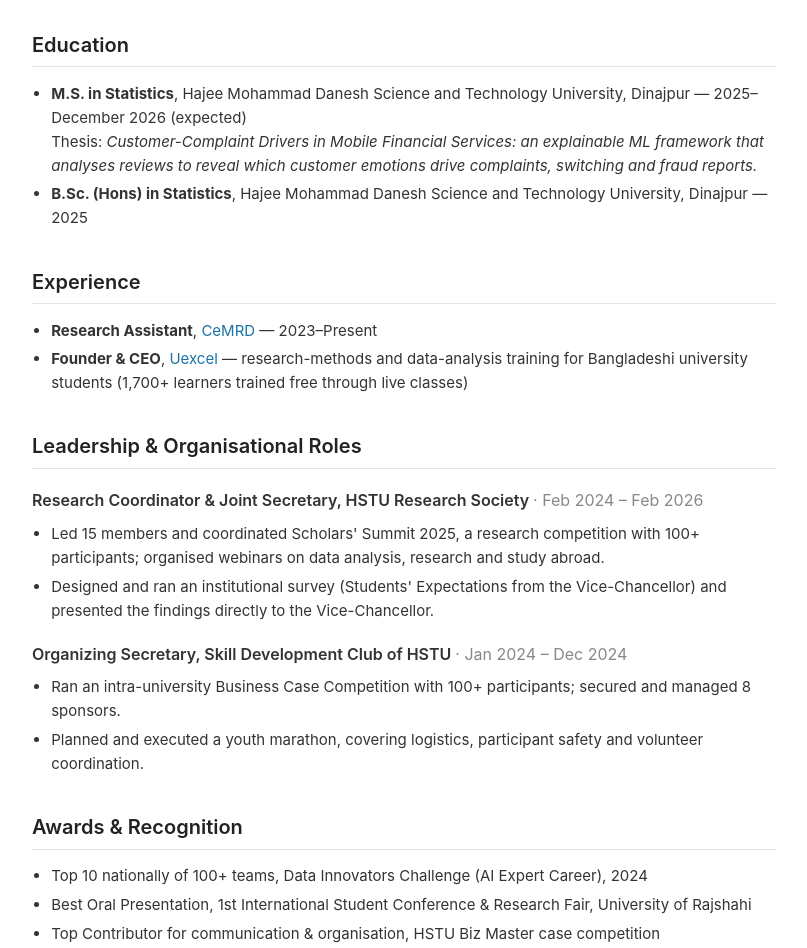
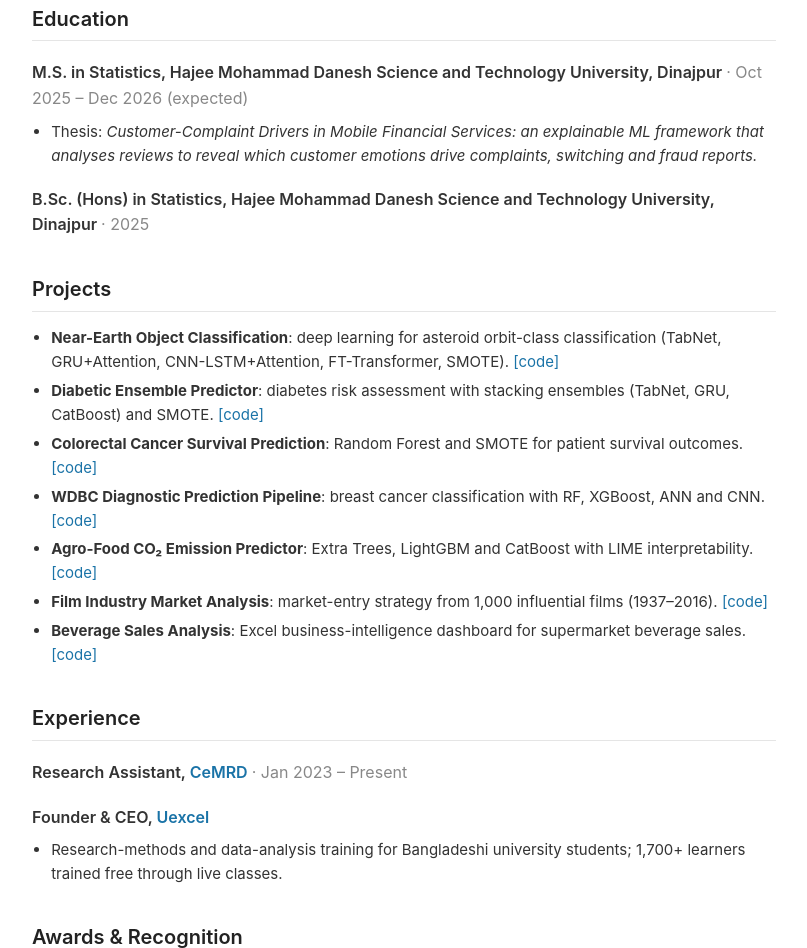
Before and after one commit to Razon64/Razon64.github.io, a plain HTML site: page index.html in a window 1280 px wide. Shown: the part 1852-2800 px from the top of the page, without its empty margins (380-1187 px from the left). Drawn offline with Linux system fonts and the light colour scheme.

Commit message:
Update index.html

```diff
--- a/index.html
+++ b/index.html
@@ -88,10 +88,9 @@ footer { font-size: .8rem; color: #999; margin-top: 3rem; border-top: 1px solid
       <a href="#interests">Interests</a>
       <a href="#publications">Publications</a>
       <a href="#education">Education</a>
+      <a href="#projects">Projects</a>
       <a href="#experience">Experience</a>
-      <a href="#leadership">Leadership</a>
       <a href="#awards">Awards</a>
-      <a href="#projects">Projects</a>
       <a href="#training">Training</a>
       <a href="#skills">Skills</a>
     </nav>
@@ -138,10 +137,10 @@ footer { font-size: .8rem; color: #999; margin-top: 3rem; border-top: 1px solid
     <h3>Under Review</h3>
     <ul class="pubs">
       <li>
-        <span class="title">Emotional Drivers of Complaint Behaviour in Bangladeshi Mobile Financial Services Using Machine Learning and Explainable AI</span>
+        <span class="title">Inactivity in Open-Source Repositories: Survival Analysis and Explainable Out-of-Time Prediction</span>
         <ul class="meta">
-          <li class="authors"><b>Md. Readion Islam Razon</b>, Md. Tanjim, Md. Ziaul Hassan, NF Tushar</li>
-          <li><span class="venue">Submitted to Expert Systems with Applications.</span></li>
+          <li class="authors"><b>Md Readion Islam Razon</b>, Md. Tanjim, Sadia Rahman, Shadia Sharif, Md. Ziaul Hassan</li>
+          <li><span class="venue">Submitted to Information and Software Technology.</span></li>
         </ul>
       </li>
       <li>
@@ -152,10 +151,10 @@ footer { font-size: .8rem; color: #999; margin-top: 3rem; border-top: 1px solid
         </ul>
       </li>
       <li>
-        <span class="title">Inactivity in Open-Source Repositories: Survival Analysis and Explainable Out-of-Time Prediction</span>
+        <span class="title">Emotional Drivers of Complaint Behaviour in Bangladeshi Mobile Financial Services Using Machine Learning and Explainable AI</span>
         <ul class="meta">
-          <li class="authors">Md. Tanjim, <b>Md Readion Islam Razon</b>, Sadia Rahman, Shadia Sharif, Md. Ziaul Hassan</li>
-          <li><span class="venue">Submitted to Information and Software Technology.</span></li>
+          <li class="authors"><b>Md. Readion Islam Razon</b>, Md. Tanjim, Md. Ziaul Hassan, NF Tushar</li>
+          <li><span class="venue">Submitted to Expert Systems with Applications.</span></li>
         </ul>
       </li>
     </ul>
@@ -168,36 +167,11 @@ footer { font-size: .8rem; color: #999; margin-top: 3rem; border-top: 1px solid
     </ul>
 
     <h2 id="education">Education</h2>
+    <h3>M.S. in Statistics, Hajee Mohammad Danesh Science and Technology University, Dinajpur <span style="font-weight:400;color:#888">· Oct 2025 – Dec 2026 (expected)</span></h3>
     <ul>
-      <li><b>M.S. in Statistics</b>, Hajee Mohammad Danesh Science and Technology University, Dinajpur — 2025–December 2026 (expected)<br>Thesis: <i>Customer-Complaint Drivers in Mobile Financial Services: an explainable ML framework that analyses reviews to reveal which customer emotions drive complaints, switching and fraud reports.</i></li>
-      <li><b>B.Sc. (Hons) in Statistics</b>, Hajee Mohammad Danesh Science and Technology University, Dinajpur — 2025</li>
+      <li>Thesis: <i>Customer-Complaint Drivers in Mobile Financial Services: an explainable ML framework that analyses reviews to reveal which customer emotions drive complaints, switching and fraud reports.</i></li>
     </ul>
-
-    <h2 id="experience">Experience</h2>
-    <ul>
-      <li><b>Research Assistant</b>, <a href="https://cemrd.org/">CeMRD</a> — 2023–Present</li>
-      <li><b>Founder &amp; CEO</b>, <a href="https://web.facebook.com/uexcel64/">Uexcel</a> — research-methods and data-analysis training for Bangladeshi university students (1,700+ learners trained free through live classes)</li>
-    </ul>
-
-    <h2 id="leadership">Leadership &amp; Organisational Roles</h2>
-    <h3>Research Coordinator &amp; Joint Secretary, HSTU Research Society <span style="font-weight:400;color:#888">· Feb 2024 – Feb 2026</span></h3>
-    <ul>
-      <li>Led 15 members and coordinated Scholars' Summit 2025, a research competition with 100+ participants; organised webinars on data analysis, research and study abroad.</li>
-      <li>Designed and ran an institutional survey (Students' Expectations from the Vice-Chancellor) and presented the findings directly to the Vice-Chancellor.</li>
-    </ul>
-    <h3>Organizing Secretary, Skill Development Club of HSTU <span style="font-weight:400;color:#888">· Jan 2024 – Dec 2024</span></h3>
-    <ul>
-      <li>Ran an intra-university Business Case Competition with 100+ participants; secured and managed 8 sponsors.</li>
-      <li>Planned and executed a youth marathon, covering logistics, participant safety and volunteer coordination.</li>
-    </ul>
-
-    <h2 id="awards">Awards &amp; Recognition</h2>
-    <ul>
-      <li>Top 10 nationally of 100+ teams, Data Innovators Challenge (AI Expert Career), 2024</li>
-      <li>Best Oral Presentation, 1st International Student Conference &amp; Research Fair, University of Rajshahi</li>
-      <li>Top Contributor for communication &amp; organisation, HSTU Biz Master case competition</li>
-      <li>Rapporteur, Scholars' Summit 2025</li>
-    </ul>
+    <h3>B.Sc. (Hons) in Statistics, Hajee Mohammad Danesh Science and Technology University, Dinajpur <span style="font-weight:400;color:#888">· 2025</span></h3>
 
     <h2 id="projects">Projects</h2>
     <ul>
@@ -208,6 +182,21 @@ footer { font-size: .8rem; color: #999; margin-top: 3rem; border-top: 1px solid
       <li><b>Agro-Food CO₂ Emission Predictor</b>: Extra Trees, LightGBM and CatBoost with LIME interpretability. <a href="https://github.com/Razon64/Agro-Food-CO2-Emission-Predictor-A-Comparative-Machine-Learning-Study">[code]</a></li>
       <li><b>Film Industry Market Analysis</b>: market-entry strategy from 1,000 influential films (1937–2016). <a href="https://github.com/Razon64/film-industry-market-analysis">[code]</a></li>
       <li><b>Beverage Sales Analysis</b>: Excel business-intelligence dashboard for supermarket beverage sales. <a href="https://github.com/Razon64/Beverage-Sales-Analysis">[code]</a></li>
+    </ul>
+
+    <h2 id="experience">Experience</h2>
+    <h3>Research Assistant, <a href="https://cemrd.org/">CeMRD</a> <span style="font-weight:400;color:#888">· Jan 2023 – Present</span></h3>
+    <h3>Founder &amp; CEO, <a href="https://web.facebook.com/uexcel64/">Uexcel</a></h3>
+    <ul>
+      <li>Research-methods and data-analysis training for Bangladeshi university students; 1,700+ learners trained free through live classes.</li>
+    </ul>
+
+    <h2 id="awards">Awards &amp; Recognition</h2>
+    <ul>
+      <li>Top 10 nationally of 100+ teams, Data Innovators Challenge (AI Expert Career), 2024</li>
+      <li>Best Oral Presentation, 1st International Student Conference &amp; Research Fair, University of Rajshahi</li>
+      <li>Top Contributor for communication &amp; organisation, HSTU Biz Master case competition</li>
+      <li>Rapporteur, Scholars' Summit 2025</li>
     </ul>
 
     <h2 id="training">Training &amp; Certifications</h2>
@@ -247,7 +236,7 @@ footer { font-size: .8rem; color: #999; margin-top: 3rem; border-top: 1px solid
       <li><b>Business:</b> Excel (pivot tables, dashboards), Power BI, PowerPoint, Google Workspace</li>
     </ul>
 
-    <footer>© 2026 Md. Readion Islam Razon. Layout inspired by <a href="https://khawar-islam.github.io/">Khawar Islam's homepage</a>.</footer>
+    <footer>© Layout inspired by <a href="https://khawar-islam.github.io/">Khawar Islam's homepage</a>.</footer>
   </main>
 </div>
 </body>
```
